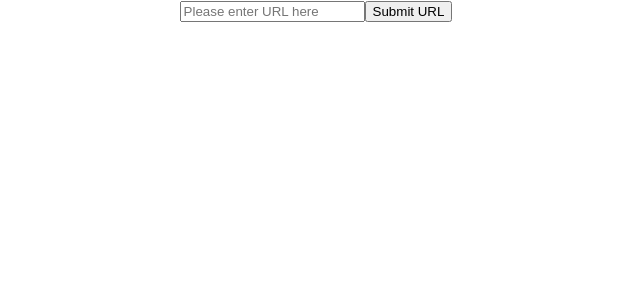
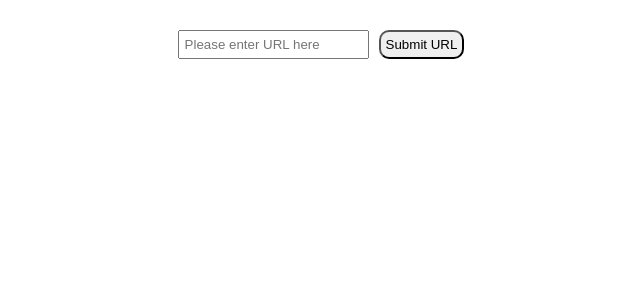
Before and after one commit to mahsa2017/web-crawler-project, a React (Create React App) app: page / in a window 1280 px wide. Shown: the top 300 px of the page, without its empty margins (324-964 px from the left). Built offline with nearby package versions, Linux system fonts and the light colour scheme; the HTML template or start-up script is replaced by a standard one.

Commit message:
added styling for input form

```diff
--- a/src/App.css
+++ b/src/App.css
@@ -22,11 +22,14 @@
 	color: #61dafb;
 }
 
-@keyframes App-logo-spin {
-  from {
-    transform: rotate(0deg);
+form {
+	padding: 20px;
 }
-  to {
-    transform: rotate(360deg);
+input {
+	padding: 5px;
+	margin: 10px;
 }
+button {
+	padding: 5px;
+	border-radius: 10px;
 }
```
Lines whose indentation alone changed are shown as unchanged.
